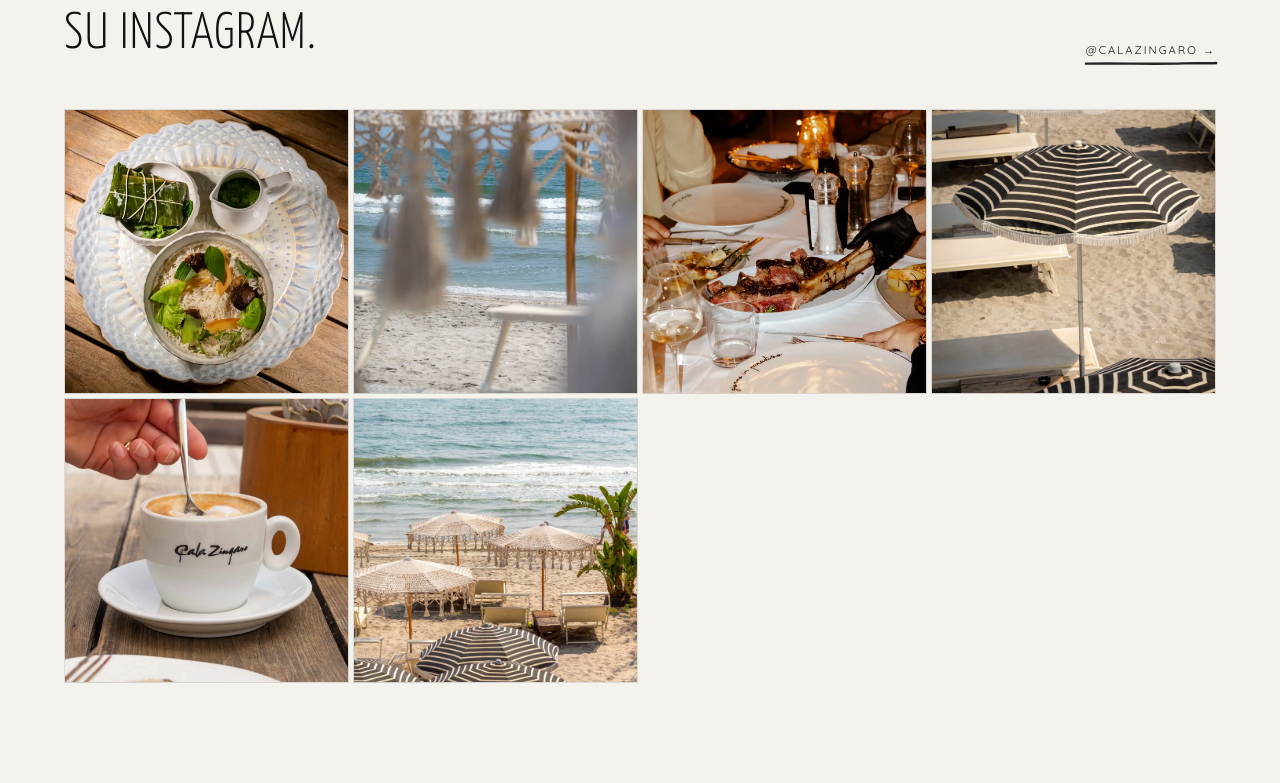
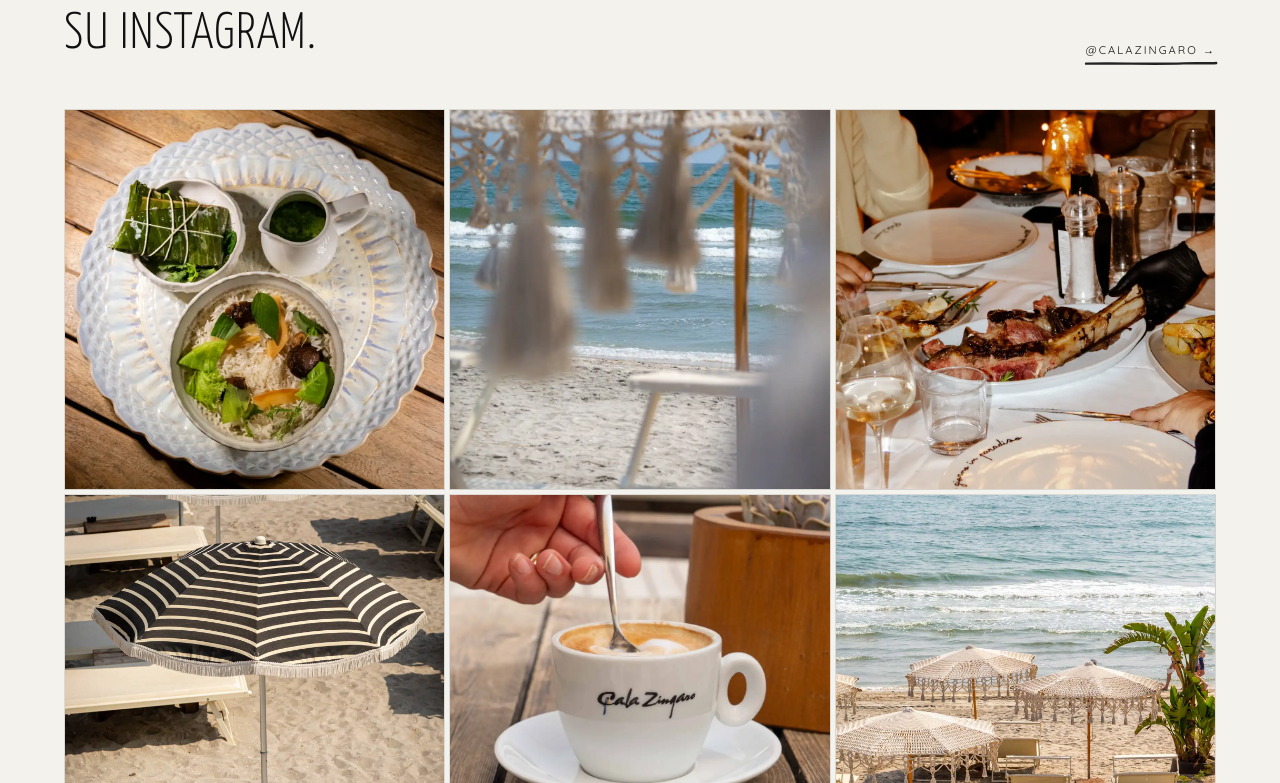
Before and after one commit to ghettipetrinimarco-dev/sito-calazingaro, a Next.js app: page / in a window 1280 px wide. Shown: the part 7097-7880 px from the top of the page. Built offline with nearby package versions, Linux system fonts and the light colour scheme.

Commit message:
fix: instagram grid — 3 colonne fisse (3x2 con 6 post)

```diff
--- a/src/components/sections/InstagramGrid.tsx
+++ b/src/components/sections/InstagramGrid.tsx
@@ -10,7 +10,7 @@
 
 export default function InstagramGrid({ posts }: { posts: Post[] }) {
   return (
-    <div className="grid grid-cols-2 sm:grid-cols-3 lg:grid-cols-4 gap-1">
+    <div className="grid grid-cols-2 sm:grid-cols-3 gap-1">
       {posts.map(({ url, thumb }) => (
         <SpotlightCard key={url}>
           <a
```
